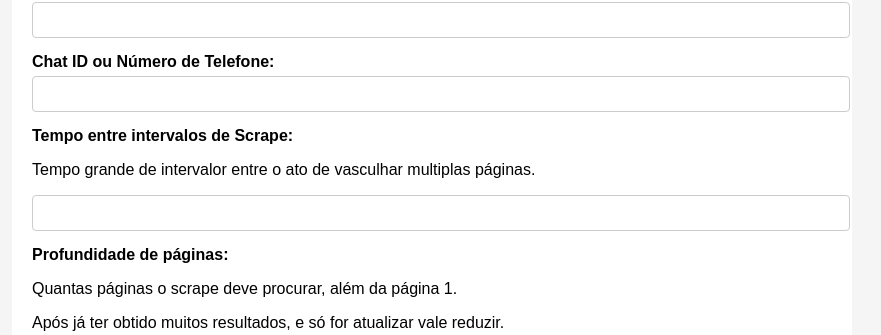
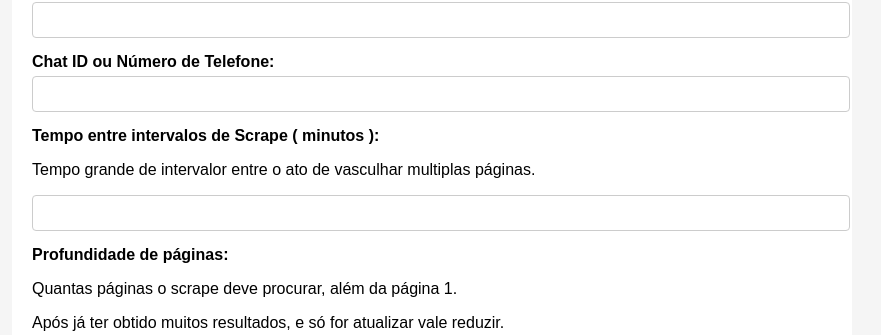
Before and after one commit to afa7789/pyscrapper, a Flask app: template template/admin.html in a window 1280 px wide. Shown: the part 289-624 px from the top of the page, without its empty margins (208-1089 px from the left). Run offline with Flask 3, Linux system fonts and the light colour scheme; the template is opened without the code that fills it, so the values that code supplies are empty; parts of the project's set-up code (start-up, migrations or seed data) failed here and were passed over.

Commit message:
fix: Clarify label for scrape interval input in admin interface

```diff
--- a/template/admin.html
+++ b/template/admin.html
@@ -38,7 +38,7 @@
             <input type="text" id="chatInput" value="{{ chat_input }}">
         </div>
         <div class="form-group">
-            <label for="interval_monitor">Tempo entre intervalos de Scrape:</label>
+            <label for="interval_monitor">Tempo entre intervalos de Scrape ( minutos ):</label>
             <p>Tempo grande de intervalor entre o ato de vasculhar multiplas páginas.</p>
             <input type="number" id="interval_monitor" value="{{ interval_monitor }}" min="1">
         </div>
```
